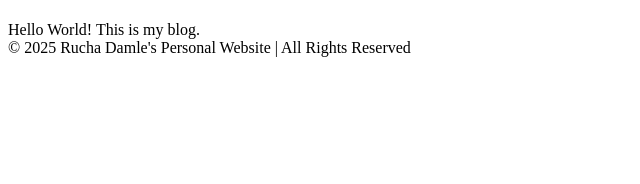
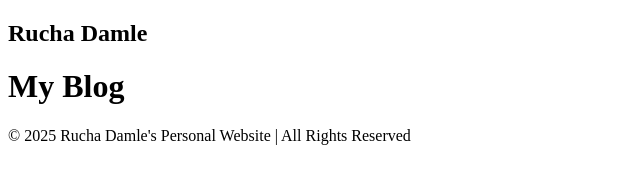
Before and after one commit to ruchadamle/ruchadamle.github.io, a plain HTML site: page blog.html in a window 1280 px wide. Shown: the whole page, without its empty margins (0-640 px from the left). Drawn offline with Linux system fonts and the light colour scheme.

Commit message:
feat: add classes and headers to blog.html, contact.html, portfolio.html, resume.html

```diff
--- a/blog.html
+++ b/blog.html
@@ -4,10 +4,14 @@
     <title>Blog</title>
   </head>
   <body>
-    <nav></nav>
+    <nav class="navbar">
+      <h1 class="logo">Rucha Damle</h1>
+    </nav>
     <main>
-      <h1></h1>Hello World! This is my blog.</h1>
+      <h1 class="page-title">My Blog</h1>
     </main>
-    <footer>© 2025 Rucha Damle's Personal Website | All Rights Reserved</footer>
+    <footer class="footer">
+      © 2025 Rucha Damle's Personal Website | All Rights Reserved
+    </footer>
   </body>
 </html>
```
Also changed, not shown: contact.html (+7 -3 lines), portfolio.html (+7 -3 lines), resume.html (+7 -2 lines).
